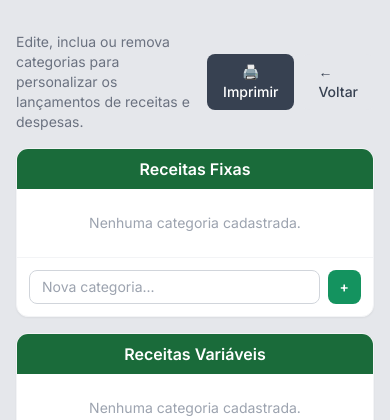
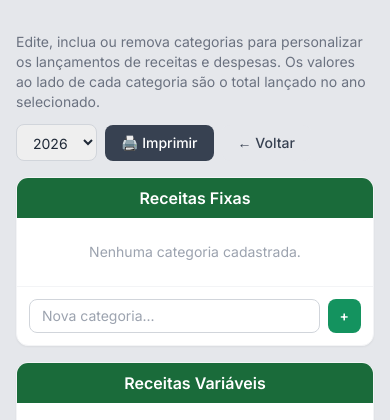
Before and after one commit to HudsonPugliesi/zera-sistema, a Flask app: page /financeiro/categorias in a window 390 px wide. Shown: the part 61-481 px from the top of the page. Run offline with Flask 3, Linux system fonts and the light colour scheme; the visitor is signed in with stand-in values (Sample User, id 1); data that the repository does not hold is empty.

Commit message:
Mostra valores por categoria financeira, com filtro de ano e impressão
- A tela de Categorias Financeiras agora exibe, junto de cada categoria,
  o total lançado no ano selecionado (com seletor de ano, mesmo padrão
  do Dashboard) e a quantidade de lançamentos, com link direto pra ver
  os itens filtrados na tela de Lançamentos.
- A opção de imprimir já existia na tela (via _relatorio_toolbar) e
  continua funcionando normalmente com essa mudança.
- Ajusta o layout do item da lista pra nomes longos não espremerem o
  valor/botão de remover — nome trunca com reticências (título completo
  aparece ao passar o mouse), valor e link de detalhe ficam numa
  segunda linha.

Co-Authored-By: Claude Sonnet 5 <noreply@anthropic.com>

```diff
--- a/app.py
+++ b/app.py
@@ -395,6 +395,8 @@ def lancamentos_excluir(id):
 @app.route("/financeiro/categorias")
 @login_required
 def categorias_financeiras_listar():
+    ano = request.args.get("ano", datetime.now().year, type=int)
+
     categorias = CategoriaFinanceira.query.order_by(CategoriaFinanceira.nome).all()
     grupos = {
         ("receita", "fixa"): [],
@@ -402,9 +404,29 @@ def categorias_financeiras_listar():
         ("despesa", "fixa"): [],
         ("despesa", "variavel"): [],
     }
+
+    data_ref_lancamento = db.func.coalesce(LancamentoFinanceiro.data_pagamento, LancamentoFinanceiro.data_vencimento)
+    totais_query = (
+        db.session.query(
+            LancamentoFinanceiro.tipo,
+            LancamentoFinanceiro.categoria,
+            db.func.sum(LancamentoFinanceiro.valor),
+            db.func.count(LancamentoFinanceiro.id),
+        )
+        .filter(db.func.extract("year", data_ref_lancamento) == ano)
+        .group_by(LancamentoFinanceiro.tipo, LancamentoFinanceiro.categoria)
+    )
+    totais = {(tipo, nome): (valor, qtd) for tipo, nome, valor, qtd in totais_query}
+
     for categoria in categorias:
+        valor_total, qtd_lancamentos = totais.get((categoria.tipo, categoria.nome), (0, 0))
+        categoria.valor_total = valor_total
+        categoria.qtd_lancamentos = qtd_lancamentos
         grupos[(categoria.tipo, categoria.natureza)].append(categoria)
-    return render_template("categorias_financeiras/list.html", grupos=grupos)
+
+    return render_template(
+        "categorias_financeiras/list.html", grupos=grupos, ano=ano, anos_disponiveis=_anos_disponiveis()
+    )
 
 
 @app.route("/financeiro/categorias/nova", methods=["POST"])
--- a/templates/categorias_financeiras/list.html
+++ b/templates/categorias_financeiras/list.html
@@ -8,13 +8,23 @@
   <div class="text-white text-center font-semibold py-2 {{ cor }}">{{ titulo }}</div>
   <ul class="divide-y divide-gray-100 max-h-80 overflow-y-auto">
     {% for c in itens %}
-    <li class="px-4 py-2 flex items-center justify-between text-sm">
-      <span class="text-gray-700" {% if c.criado_por %}title="Cadastrado por {{ c.criado_por }}{% if c.criado_em %} em {{ c.criado_em.strftime('%d/%m/%Y às %H:%M') }}{% endif %}"{% endif %}>{{ c.nome }}</span>
-      <form method="POST" action="{{ url_for('categorias_financeiras_excluir', id=c.id) }}" class="no-print"
-            onsubmit="return confirm('Remover a categoria {{ c.nome }}?');">
-        <input type="hidden" name="csrf_token" value="{{ csrf_token() if csrf_token is defined else '' }}">
-        <button type="submit" class="text-red-500 hover:text-red-700 text-xs font-medium">Remover</button>
-      </form>
+    <li class="px-4 py-2 text-sm">
+      <div class="flex items-center justify-between gap-2">
+        <span class="text-gray-700 truncate" {% if c.criado_por %}title="Cadastrado por {{ c.criado_por }}{% if c.criado_em %} em {{ c.criado_em.strftime('%d/%m/%Y às %H:%M') }}{% endif %}"{% endif %}>{{ c.nome }}</span>
+        <form method="POST" action="{{ url_for('categorias_financeiras_excluir', id=c.id) }}" class="no-print shrink-0"
+              onsubmit="return confirm('Remover a categoria {{ c.nome }}?');">
+          <input type="hidden" name="csrf_token" value="{{ csrf_token() if csrf_token is defined else '' }}">
+          <button type="submit" class="text-red-500 hover:text-red-700 text-xs font-medium">Remover</button>
+        </form>
+      </div>
+      <div class="flex items-center justify-between gap-2 mt-0.5">
+        {% if c.qtd_lancamentos %}
+        <a href="{{ url_for('lancamentos_listar', q=c.nome) }}" class="text-xs text-gray-400 hover:text-zera-600 no-print">{{ c.qtd_lancamentos }} lançamento(s) — ver itens</a>
+        {% else %}
+        <span></span>
+        {% endif %}
+        <span class="text-xs font-semibold {{ 'text-[#1A6B3A]' if c.tipo == 'receita' else 'text-[#7B2020]' }}">{{ c.valor_total|brl }}</span>
+      </div>
     </li>
     {% else %}
     <li class="px-4 py-6 text-center text-gray-400 text-sm">Nenhuma categoria cadastrada.</li>
@@ -33,11 +43,20 @@
 
 {% block content %}
 <div class="space-y-4">
-  <div class="flex items-center justify-between gap-3">
-    <p class="text-sm text-gray-500 no-print">
+  <div class="flex flex-col sm:flex-row sm:items-center sm:justify-between gap-3">
+    <p class="text-sm text-gray-500">
       Edite, inclua ou remova categorias para personalizar os lançamentos de receitas e despesas.
+      Os valores ao lado de cada categoria são o total lançado no ano selecionado.
     </p>
     <div class="flex items-center gap-2 no-print">
+      <form method="GET">
+        <select name="ano" onchange="this.form.submit()"
+                class="rounded-lg border border-gray-300 px-3 py-2 text-sm focus:outline-none focus:ring-2 focus:ring-zera-500">
+          {% for a in anos_disponiveis %}
+          <option value="{{ a }}" {% if a == ano %}selected{% endif %}>{{ a }}</option>
+          {% endfor %}
+        </select>
+      </form>
       {% include "_relatorio_toolbar.html" %}
     </div>
   </div>
```
Also changed, not shown: static/css/tailwind.css.
